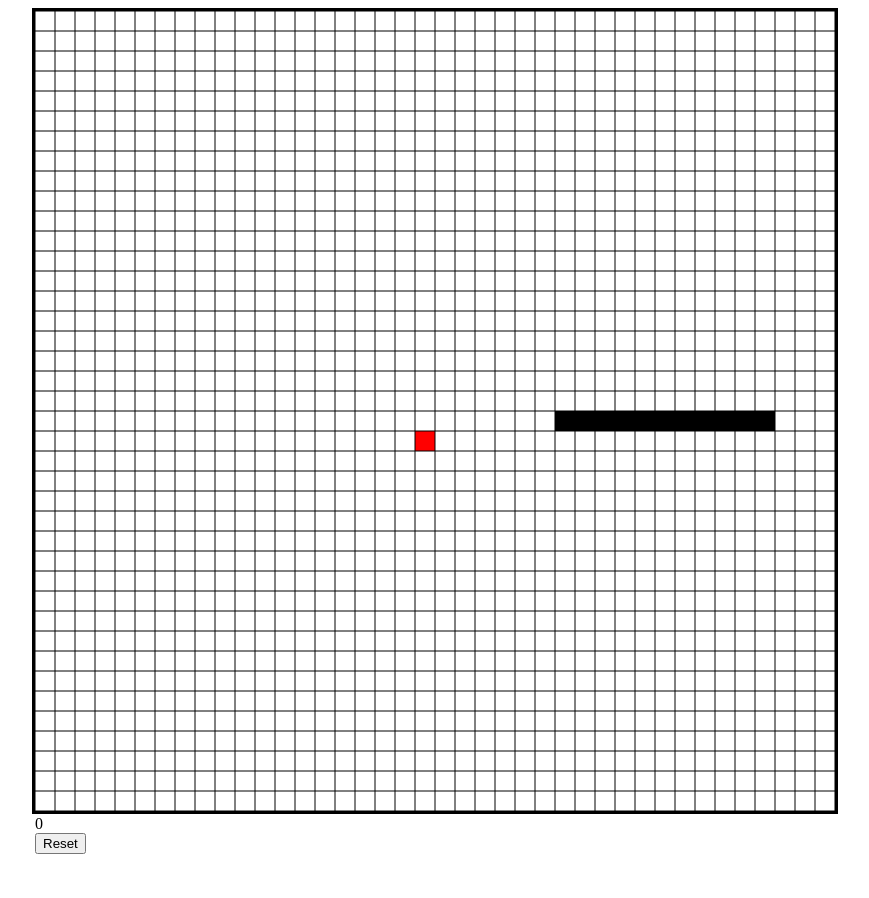
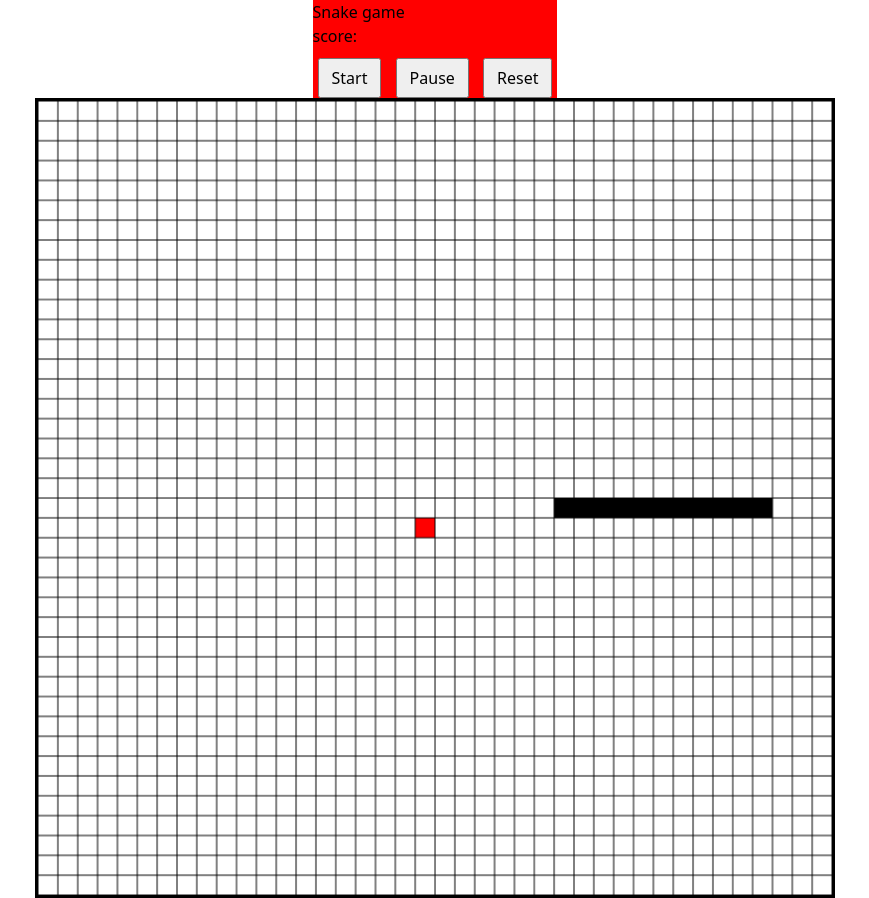
Before and after one commit to r00kieL/snake-game, a plain HTML site: page index.html in a window 1280 px wide. Shown: the whole page, without its empty margins (205-1074 px from the left). Before the commit the page ends 854 px from the top, so only its background shows below. Drawn offline with Linux system fonts and the light colour scheme.

Commit message:
将id改成class，使用了横杠分割的方式来命名class

```diff
--- /dev/null
+++ b/css/base.css
@@ -0,0 +1,50 @@
+/* ====== Reset.css 极简通用版 ====== */
+
+/* 全局：去掉 margin，启用更直观的 box-sizing */
+*,
+*::before,
+*::after {
+  margin: 0;
+  padding: 0;
+  box-sizing: border-box;
+}
+
+/* body 默认字体和背景 */
+body {
+  margin: 0;
+  font-family: system-ui, -apple-system, BlinkMacSystemFont, "Segoe UI",
+    Roboto, "Helvetica Neue", Arial, sans-serif;
+  line-height: 1.5;
+  background-color: #fff;
+  color: #000;
+}
+
+/* 标题和段落：去掉 margin，保持清晰 */
+h1, h2, h3, h4, h5, h6, p {
+  margin: 0;
+  font-weight: inherit;
+  font-size: inherit;
+}
+
+/* 列表：去掉默认样式 */
+ul, ol {
+  list-style: none;
+}
+
+/* 图片：避免被父容器撑开 */
+img, picture, video, canvas, svg {
+  display: block;
+  max-width: 100%;
+  height: auto;
+}
+
+/* 表单：继承字体 */
+input, button, textarea, select {
+  font: inherit;
+}
+
+/* 链接：移除默认颜色和下划线 */
+a {
+  text-decoration: none;
+  color: inherit;
+}
--- /dev/null
+++ b/css/index.css
@@ -0,0 +1,36 @@
+body {
+  display: flex;
+  flex-direction: column;
+  justify-content: center;
+  align-items: center;
+}
+
+.game-container {
+  position: relative;
+  width: 800px;
+  height: 800px;
+  border: 3px solid;
+}
+
+.bg {
+  /* background-color: red; */
+  position: absolute; /* 相对于 game-container 定位 */
+  top: 0;
+  left: 0;
+}
+
+.message-container {
+  background-color: red;
+}
+
+.message-container-btns {
+  margin-top: 10px;
+}
+
+.start-btn,
+.pause-btn,
+.reset-btn {
+  margin: 0 5px;
+  padding: 6px 12px;
+  cursor: pointer;
+}
--- a/index.css
+++ /dev/null
@@ -1,19 +0,0 @@
-body {
-  display: flex;
-  justify-content: center;
-}
-
-#gameContainer {
-  position: relative;
-  width: 800px;
-  height: 800px;
-
-  border: 3px solid;
-}
-
-#bg {
-  /* background-color: red; */
-  position: absolute; /* 相对于 gameContainer 定位 */
-  top: 0;
-  left: 0;
-}
--- a/index.html
+++ b/index.html
@@ -1,20 +1,32 @@
 <!DOCTYPE html>
 <html lang="en">
-  <link rel="stylesheet" href="index.css" />
   <head>
     <meta charset="UTF-8" />
     <meta name="viewport" content="width=device-width, initial-scale=1.0" />
     <title>snake game</title>
   </head>
+
   <body>
-    <div id="gameContainer">
-      <canvas id="bg"></canvas>
-      <canvas id="gameBoard"></canvas>
+    <div class="message-container">
+      <h2>Snake game</h2>
+      <div class="score">
+        <div>score:</div>
+      </div>
 
-      <div id="score">0</div>
-      <button id="resetBtn">Reset</button>
+      <div class="message-container-btns">
+        <button class="start-btn">Start</button>
+        <button class="pause-btn">Pause</button>
+        <button class="reset-btn">Reset</button>
+      </div>
     </div>
 
-    <script type="module" src="./index.js"></script>
+    <div class="game-container">
+      <canvas class="bg"></canvas>
+      <canvas class="game-board"></canvas>
+    </div>
   </body>
+
+  <link rel="stylesheet" href="./css/base.css">
+  <link rel="stylesheet" href="./css/index.css" />
+  <script type="module" src="./index.js"></script>
 </html>
--- a/tools/configs/globalConfig.js
+++ b/tools/configs/globalConfig.js
@@ -1,6 +1,6 @@
 const config = {
-    gameCanvas: document.querySelector("#gameBoard"),
-    bgCanvas: document.querySelector("#bg"),
+    gameCanvas: document.querySelector(".game-board"),
+    bgCanvas: document.querySelector(".bg"),
 
     canvasWidth: 800,
     canvasHeight: 800,
```
